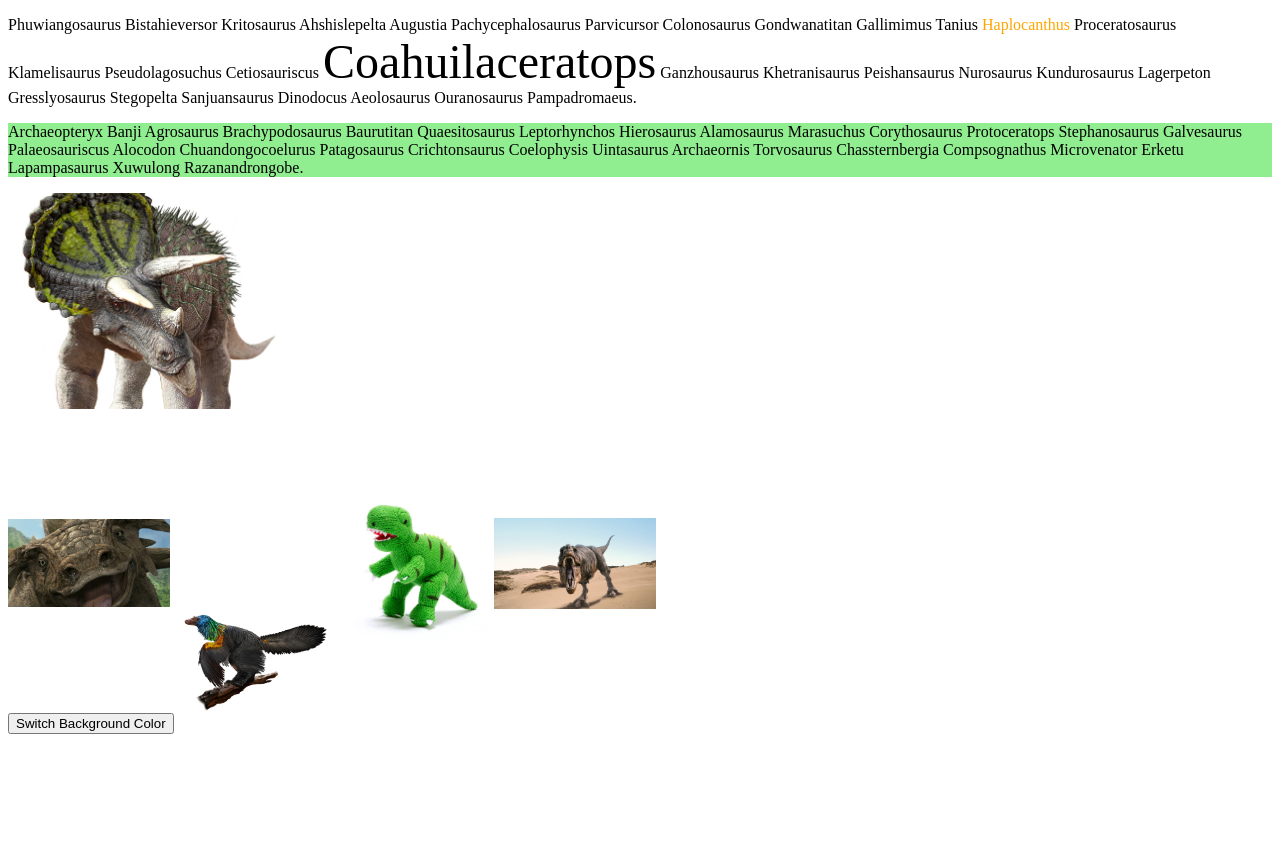
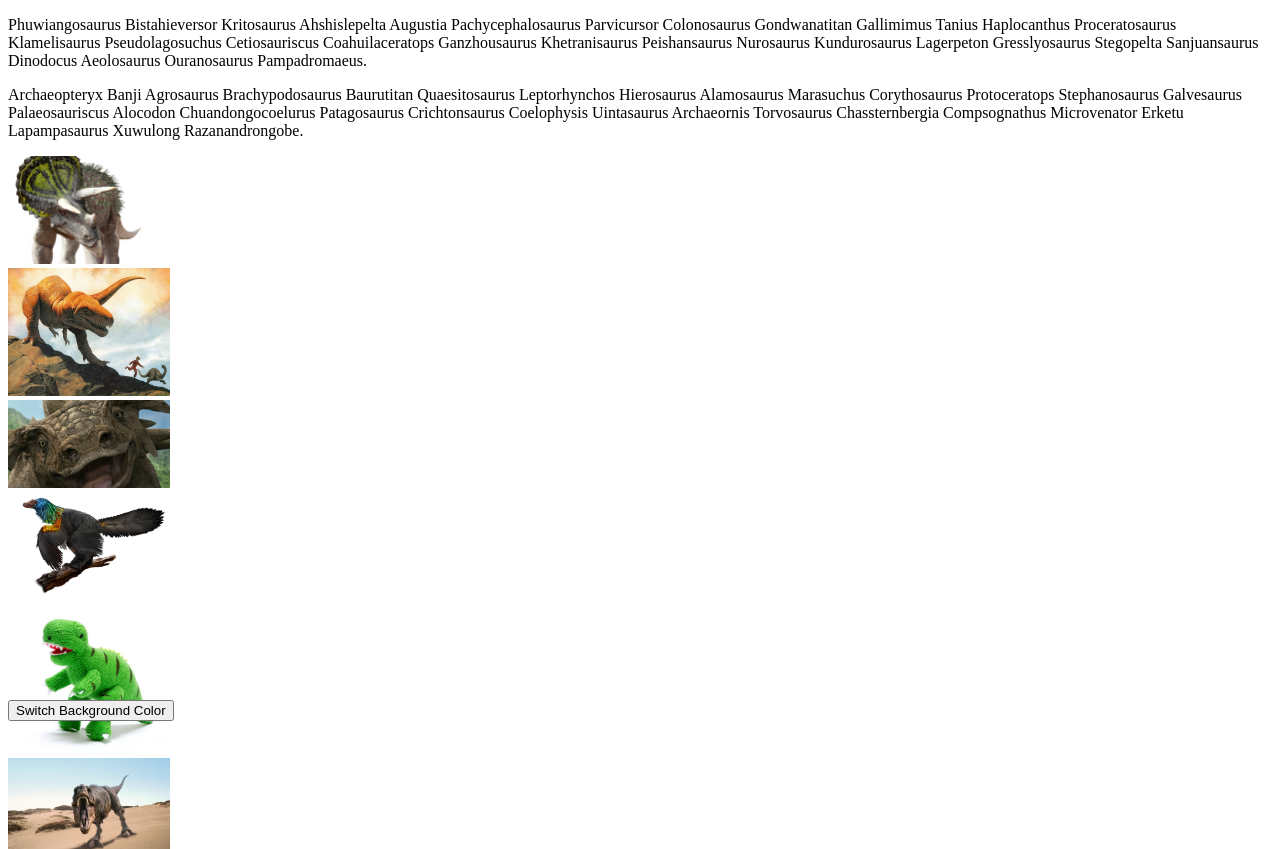
Before and after one commit to abbreviatedman/domosaur, a plain HTML site: page index.html in a window 1280 px wide. Before the commit the page ends 800 px from the top, so only its background shows below. Drawn offline with Linux system fonts and the light colour scheme.

Commit message:
strips out solution

```diff
--- a/index.html
+++ b/index.html
@@ -19,7 +19,7 @@
         <img id="hide-me" src="pictures/run-away.jpg">
       </section>
       <section id="make-me-a-row">
-        <img src="pictures/disney.jpg">
+        <img id="biggify" src="pictures/disney.jpg">
         <img id="bottom-aligned" src="pictures/feathers.jpg">
         <img src="pictures/rattle.jpg">
         <img src="pictures/t-rex.jpg">
--- a/main.js
+++ b/main.js
@@ -1,49 +1,50 @@
 // Change the span with the class `mess-with-me` to have a font size of 3em.
-const biggieSpans = document.querySelector('span.mess-with-me');
-biggieSpans.style.fontSize = '3em';
 
 
 // Change the span with the class `mess-with-me-more` to have the text be colored orange.
-const orangeSpan = document.querySelector('span.mess-with-me-more');
-orangeSpan.style.color = 'orange';
 
 
 // Change the paragraph with the class `mess-with-me` to have a background color of light green.
-const paragraph = document.querySelector('p.mess-with-me');
-paragraph.style.backgroundColor = 'lightgreen';
 
 
 // Change the first dinosaur image so that the image's dimensions are 324 pixels wide.
-const triceratops = document.querySelector('#triceratops');
-triceratops.style.width = '324px';
 
 
 // Hide the second dinosaur's image so that it's no longer visible, and so that the area below it moves up to take the space.
-const hideMe = document.querySelector('#hide-me-area');
-hideMe.style.display = 'none';
 
 
 // Change the four images in their own `section` to be in a row. Check out the css file to see how this could be easily done!
-const dinosaurContainer = document.querySelector('#make-me-a-row');
-dinosaurContainer.style.flexDirection = 'row';
+
 
 // Change that row so that the images are _vertically_ centered within their container. If you put the DOM element in a variable, you shouldn't have to query it again!
-dinosaurContainer.style.alignItems = 'center';
+
 
 // Align the second image in the row to the bottom of the container. Feel free to edit the html to make selecting it easier, but you _can_ select it as is!
-const secondImage = document.querySelector('#bottom-aligned'); // Alternate selector: 'img:nth-child(2)'
-secondImage.style.alignSelf = 'flex-end';
+
 
 // Give the "Switch Background Color" button an event listener that launches a function to switch the background color of the row of dinosaurs. You don't have to write the function yet, but give it a name!
-const toggleButton = document.querySelector('#toggle');
-toggleButton.onclick = toggleBackgroundColor;
+
 
 // Now make the function you're going to call. Within the function, simply ask it to alert or console out something so we can see that it works.
-function toggleBackgroundColor() {
 
-  dinosaurContainer.style.backgroundColor = 'black';
-}
 
-// Now back in that function, remove the `alert`/`console.log`, and tell it to change the background color of the dinosaur row to black. If you made the dinosaur row container a variable, you should still have access to it there--in every code block, code can still look "up" to see any variable declared in an outer scope! So no need to query again.
+// Now back in that function right up there, remove the `alert`/`console.log`, and tell it to change the background color of the dinosaur row to black. If you made the dinosaur row container a variable, you should still have access to it there--in every code block, code can still look "up" to see any variable declared in an outer scope! So no need to query again.
 
-// STRETCH GOAL: Allow the button to switch the background color back to white. You can track which state it's currently in with a variable, but remember that at the end of any function or code block, any variable declared within is "garbage collected" and no longer exists in memory. You don't want to lose the state of the background's current color (or you might switch black to... black), so you'll have to store it somewhere OUTSIDE the function. ALTERNATELY, you could
+/*
+  STRETCH GOAL: Allow the button to switch the background color back to white. You can track which state it's currently in with a variable, but remember that at the end of any function or code block, any variable declared within is "garbage collected" and no longer exists in memory. You don't want to lose the state of the background's current color (or you might switch black to... black), so you'll have to store it somewhere _outside_ the function.
+
+  Don't forget to change that variable's state every time you toggle!
+
+  _Alternately_, you could _read_ the state of the dom and change the state depending on that. No variables that way!
+  */
+
+// Now query the first dinosaur picture you saw and set an event listener to run when it's _hovered_. Instead of an `onclick`, you'll use something that starts with `on`, middles with `mouse`, and ends with... something else. Research it! No need to write that function yet.
+
+
+// Now write a function to make the image grow to 200 pixels wide when hovered. Should be only one line of code if you made the DOM node a variable above! Feel free to set it to console out or alert us when it runs, if you're not sure that it IS running.
+
+
+// Notice how the image doesn't shrink? Add another event listener and write the accompanying function to shrink it back to its original size. You might have to look around to find where the original size is set.
+
+
+// And now you're done!
```
Also changed, not shown: 1 other file.
